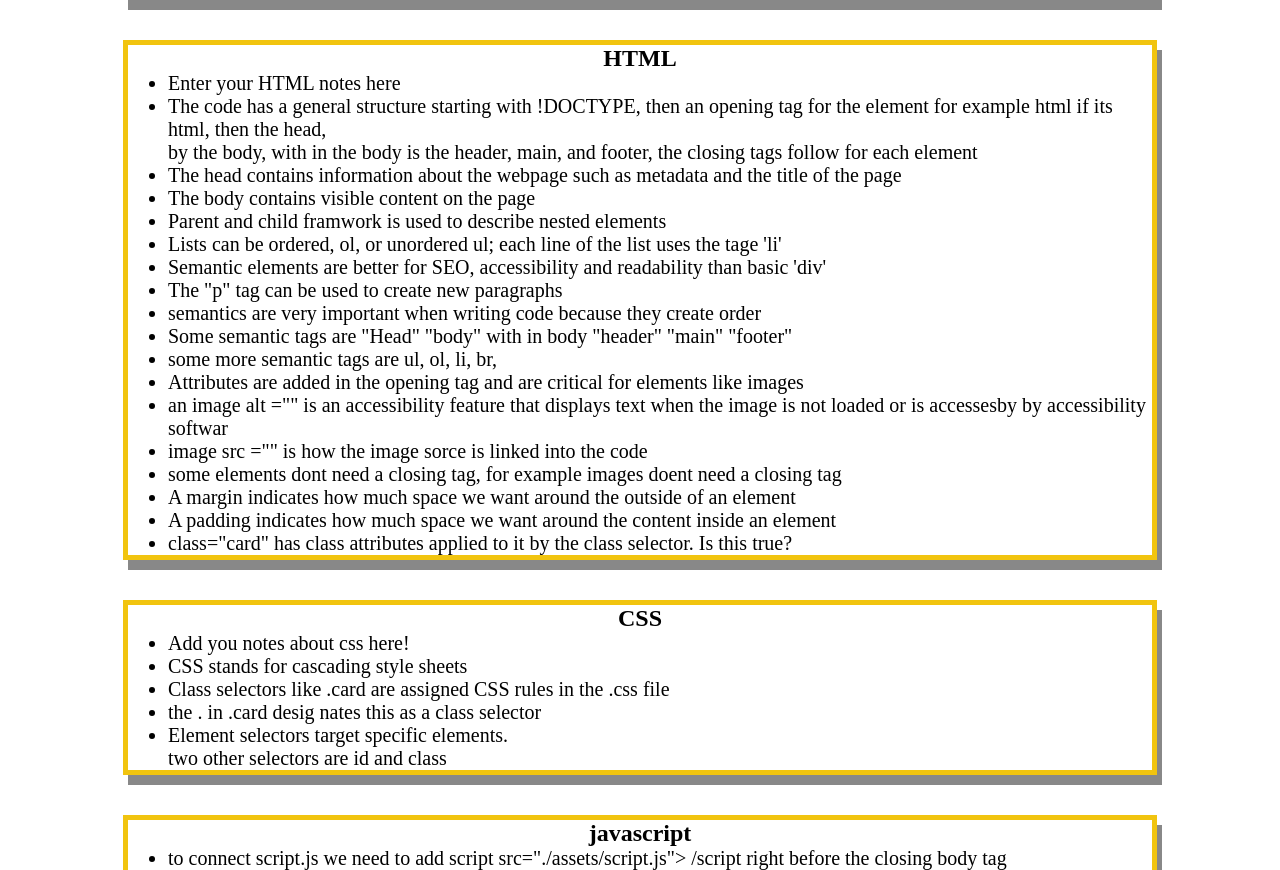
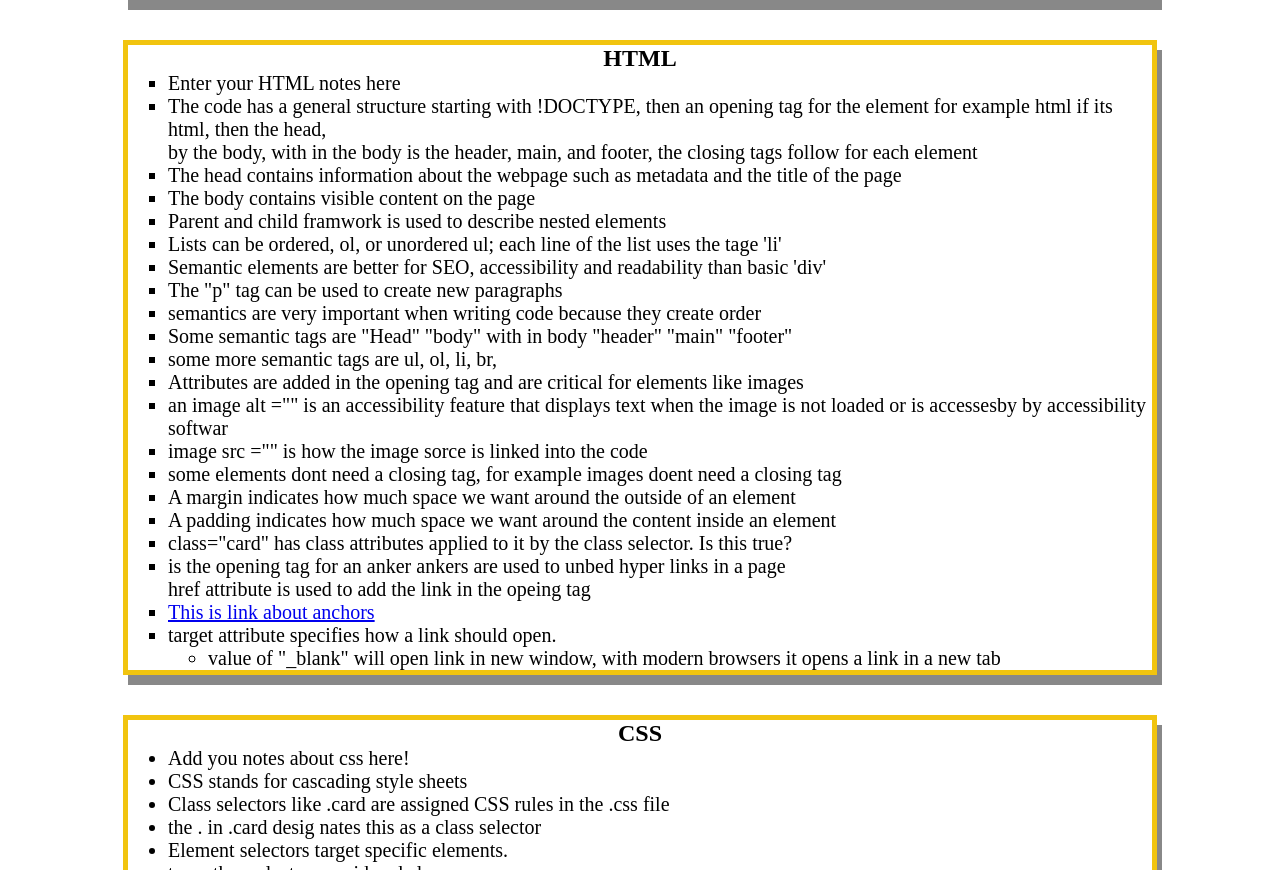
Before and after one commit to chigreene/My-First-Webpage, a plain HTML site: page index.html in a window 1280 px wide. Shown: the part 606-1476 px from the top of the page. Drawn offline with Linux system fonts and the light colour scheme.

Commit message:
added some html notes, going to add a new file to the prework-study-guide folder so i can use anchor to link a html page

```diff
--- a/index.html
+++ b/index.html
@@ -38,7 +38,7 @@
       </section>
       <section class="card" id="html-section">
           <h2>HTML</h2>
-          <ul>
+          <ul type="square">
             <li> Enter your HTML notes here</li>
             <li> The code has a general structure starting with !DOCTYPE, then an opening tag for the element for example html if its html, then the head, <br> by the body, with in the body is the header, main, and footer, the closing tags follow for each element</li>
             <li> The head contains information about the webpage such as metadata and the title of the page</li>
@@ -57,7 +57,12 @@
             <li> A margin indicates how much space we want around the outside of an element</li>
             <li> A padding indicates how much space we want around the content inside an element</li>
             <li> class="card" has class attributes applied to it by the class selector. Is this true?</li>
-
+            <li> <a> is the opening tag for an anker ankers are used to unbed hyper links in a page</a> <br> href attribute is used to add the link in the opeing tag</li>
+            <li> <a href="https://developer.mozilla.org/en-US/docs/Web/HTML/Element/a" target="_blank"> This is link about anchors </a></li>
+            <li> target attribute specifies how a link should open. </li>
+              <ul>
+                  <li> value of "_blank" will open link in new window, with modern browsers it opens a link in a new tab</li>
+              </ul>
           </ul>
       </section>
       <section class="card" id="css-section">
```
Also changed, not shown: 1 other file.
